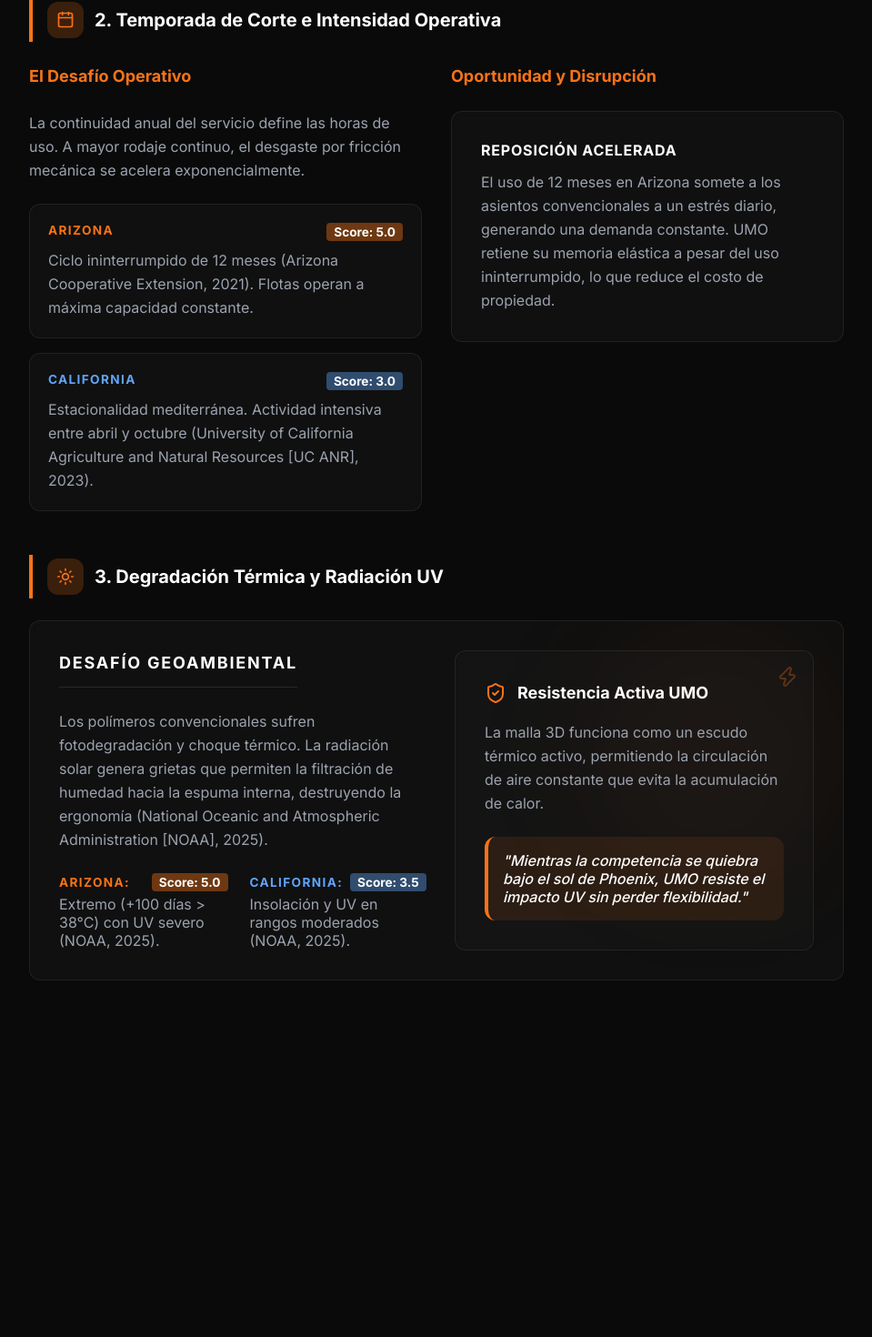
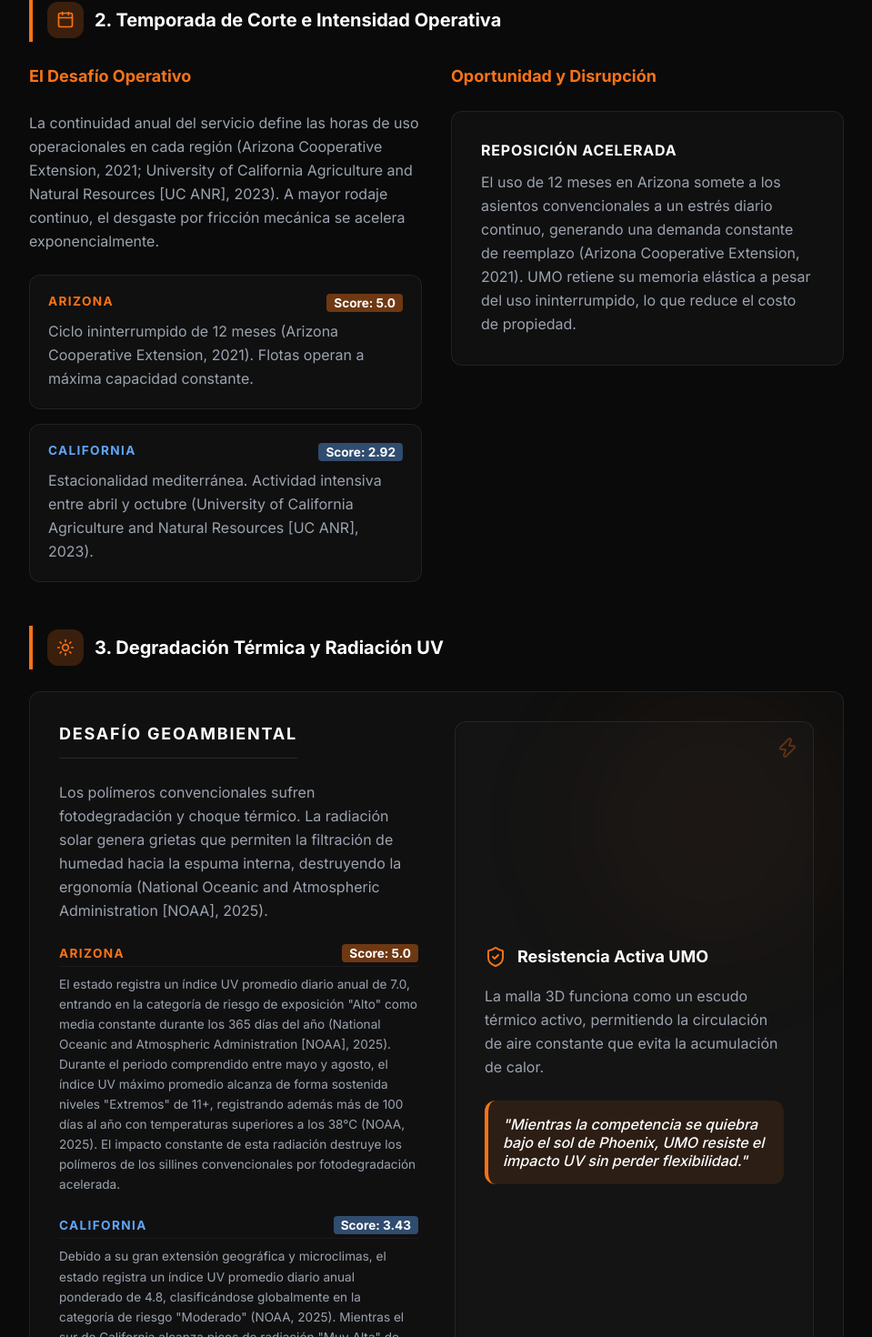
Before and after one commit to 4builes-crypto/Umo-internationalization, a React (Vite) app: page /tech-environmental in a window 1280 px wide. Shown: the part 1060-2530 px from the top of the page at 91% size, without its empty margins (304-1263 px from the left). Before the commit the page ends 2250 px from the top, so only its background shows below. Built offline with nearby package versions, Linux system fonts and the light colour scheme.

Commit message:
feat: update Section 11 Point 2 and 3 scores and citations, adjust average scores in ScoreAnalysis

```diff
--- a/src/pages/ScoreAnalysis.tsx
+++ b/src/pages/ScoreAnalysis.tsx
@@ -11,12 +11,12 @@ const scoreData = [
   {
     category: { es: 'Político - Legal', en: 'Political - Legal' },
     arizona: 4.00,
-    california: 3.33
+    california: 4.05
   },
   {
     category: { es: 'Tecnológico y Geoambiental', en: 'Technological & Environmental' },
     arizona: 5.00,
-    california: 3.33
+    california: 3.28
   },
   {
     category: { es: 'Sociocultural', en: 'Socio-Cultural' },
--- a/src/pages/TechEnvironmental.tsx
+++ b/src/pages/TechEnvironmental.tsx
@@ -130,8 +130,8 @@ export const TechEnvironmental = () => {
             </h3>
             <p className="text-sm text-textSecondary leading-relaxed">
               {language === 'es'
-                ? 'La continuidad anual del servicio define las horas de uso. A mayor rodaje continuo, el desgaste por fricción mecánica se acelera exponencialmente.'
-                : 'Annual service continuity defines usage hours. More continuous running means mechanical friction wear accelerates exponentially.'}
+                ? 'La continuidad anual del servicio define las horas de uso operacionales en cada región (Arizona Cooperative Extension, 2021; University of California Agriculture and Natural Resources [UC ANR], 2023). A mayor rodaje continuo, el desgaste por fricción mecánica se acelera exponencialmente.'
+                : 'Annual service continuity defines the operational usage hours in each region (Arizona Cooperative Extension, 2021; UC ANR, 2023). More continuous running means mechanical friction wear accelerates exponentially.'}
             </p>
             <div className="grid grid-cols-1 gap-4">
               <div className="p-5 bg-zinc-900/80 rounded-xl border-l-4 border-unoOrange glass-card">
@@ -146,7 +146,7 @@ export const TechEnvironmental = () => {
               <div className="p-5 bg-zinc-900/80 rounded-xl border-l-4 border-blue-400 glass-card">
                 <div className="flex justify-between items-start mb-2">
                   <h4 className="text-blue-400 font-bold text-xs tracking-widest uppercase">CALIFORNIA</h4>
-                  <span className="text-xs font-bold text-white px-2 py-0.5 bg-blue-400/40 rounded whitespace-nowrap">Score: 3.0</span>
+                  <span className="text-xs font-bold text-white px-2 py-0.5 bg-blue-400/40 rounded whitespace-nowrap">Score: 2.92</span>
                 </div>
                 <p className="text-sm text-textSecondary leading-relaxed">
                   {language === 'es' ? 'Estacionalidad mediterránea. Actividad intensiva entre abril y octubre (University of California Agriculture and Natural Resources [UC ANR], 2023).' : 'Mediterranean seasonality. Intensive activity between April and October (University of California Agriculture and Natural Resources [UC ANR], 2023).'}
@@ -164,8 +164,8 @@ export const TechEnvironmental = () => {
                 </p>
                 <p className="text-sm text-textSecondary leading-relaxed">
                   {language === 'es'
-                    ? 'El uso de 12 meses en Arizona somete a los asientos convencionales a un estrés diario, generando una demanda constante. UMO retiene su memoria elástica a pesar del uso ininterrumpido, lo que reduce el costo de propiedad.'
-                    : '12-month use in Arizona subjects conventional seats to daily stress, generating constant demand. UMO retains its elastic memory despite uninterrupted use, reducing cost of ownership.'}
+                    ? 'El uso de 12 meses en Arizona somete a los asientos convencionales a un estrés diario continuo, generando una demanda constante de reemplazo (Arizona Cooperative Extension, 2021). UMO retiene su memoria elástica a pesar del uso ininterrumpido, lo que reduce el costo de propiedad.'
+                    : '12-month use in Arizona subjects conventional seats to daily stress, generating constant replacement demand (Arizona Cooperative Extension, 2021). UMO retains its elastic memory despite uninterrupted use, reducing cost of ownership.'}
                 </p>
               </div>
             </div>
@@ -199,27 +199,27 @@ export const TechEnvironmental = () => {
                   ? 'Los polímeros convencionales sufren fotodegradación y choque térmico. La radiación solar genera grietas que permiten la filtración de humedad hacia la espuma interna, destruyendo la ergonomía (National Oceanic and Atmospheric Administration [NOAA], 2025).'
                   : 'Conventional polymers suffer from photodegradation and thermal shock. Solar radiation creates cracks that allow moisture filtration into the inner foam, destroying ergonomics (National Oceanic and Atmospheric Administration [NOAA], 2025).'}
               </p>
-              <div className="grid grid-cols-2 gap-6">
+              <div className="grid grid-cols-1 gap-6">
                 <div>
-                  <div className="flex items-center justify-between mb-1 gap-2">
-                    <span className="text-unoOrange font-bold text-xs uppercase tracking-widest">ARIZONA:</span>
+                  <div className="flex items-center justify-between mb-2 gap-2 border-b border-white/5 pb-1">
+                    <span className="text-unoOrange font-bold text-xs uppercase tracking-widest">ARIZONA</span>
                     <span className="text-xs font-bold text-white px-2 py-0.5 bg-unoOrange/40 rounded whitespace-nowrap">Score: 5.0</span>
                   </div>
-                  <p className="text-sm text-textSecondary">
+                  <p className="text-xs text-textSecondary leading-relaxed">
                     {language === 'es'
-                      ? 'Extremo (+100 días > 38°C) con UV severo (NOAA, 2025).'
-                      : 'Extreme (+100 days > 38°C) with severe UV (NOAA, 2025).'}
+                      ? 'El estado registra un índice UV promedio diario anual de 7.0, entrando en la categoría de riesgo de exposición "Alto" como media constante durante los 365 días del año (National Oceanic and Atmospheric Administration [NOAA], 2025). Durante el periodo comprendido entre mayo y agosto, el índice UV máximo promedio alcanza de forma sostenida niveles "Extremos" de 11+, registrando además más de 100 días al año con temperaturas superiores a los 38°C (NOAA, 2025). El impacto constante de esta radiación destruye los polímeros de los sillines convencionales por fotodegradación acelerada.'
+                      : 'The state records an annual average daily UV index of 7.0, entering the "High" exposure risk category as a constant average 365 days a year (National Oceanic and Atmospheric Administration [NOAA], 2025). During the period from May to August, the average maximum UV index consistently reaches "Extreme" levels of 11+, also recording more than 100 days a year with temperatures exceeding 38°C (NOAA, 2025). The constant impact of this radiation destroys conventional seat polymers through accelerated photodegradation.'}
                   </p>
                 </div>
                 <div>
-                  <div className="flex items-center justify-between mb-1 gap-2">
-                    <span className="text-blue-400 font-bold text-xs uppercase tracking-widest">CALIFORNIA:</span>
-                    <span className="text-xs font-bold text-white px-2 py-0.5 bg-blue-400/40 rounded whitespace-nowrap">Score: 3.5</span>
+                  <div className="flex items-center justify-between mb-2 gap-2 border-b border-white/5 pb-1">
+                    <span className="text-blue-400 font-bold text-xs uppercase tracking-widest">CALIFORNIA</span>
+                    <span className="text-xs font-bold text-white px-2 py-0.5 bg-blue-400/40 rounded whitespace-nowrap">Score: 3.43</span>
                   </div>
-                  <p className="text-sm text-textSecondary">
+                  <p className="text-xs text-textSecondary leading-relaxed">
                     {language === 'es'
-                      ? 'Insolación y UV en rangos moderados (NOAA, 2025).'
-                      : 'Insolation and UV in moderate ranges (NOAA, 2025).'}
+                      ? 'Debido a su gran extensión geográfica y microclimas, el estado registra un índice UV promedio diario anual ponderado de 4.8, clasificándose globalmente en la categoría de riesgo "Moderado" (NOAA, 2025). Mientras el sur de California alcanza picos de radiación "Muy Alta" de 9.0 en verano, las regiones del centro y norte promedian índices significativamente menores durante gran parte del año, reduciendo el promedio estatal (NOAA, 2025).'
+                      : 'Due to its large geographic extension and microclimates, the state records a weighted annual average daily UV index of 4.8, globally classifying under the "Moderate" risk category (NOAA, 2025). While southern California reaches "Very High" radiation peaks of 9.0 in summer, the central and northern regions average significantly lower indices during most of the year, reducing the state average (NOAA, 2025).'}
                   </p>
                 </div>
               </div>
```
